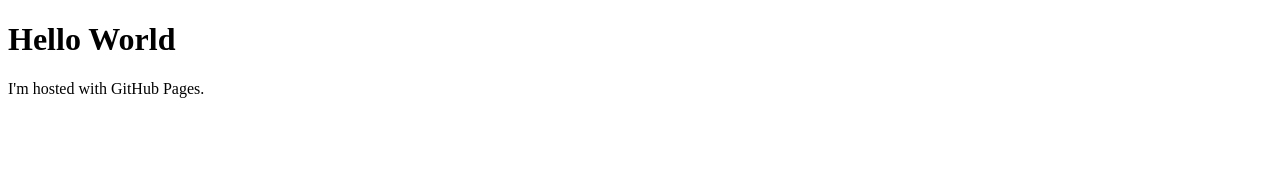
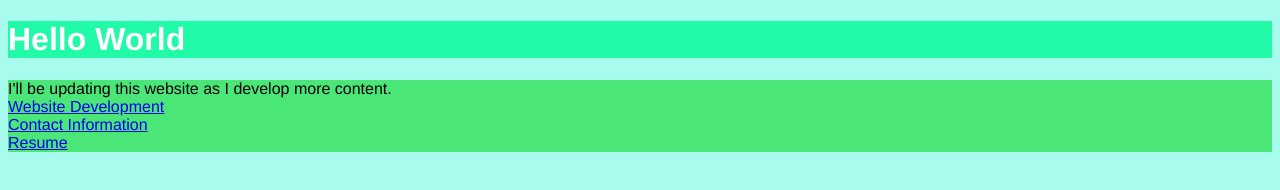
Before and after one commit to eriksallen/eriksallen.github.io, a plain HTML site: page index.html in a window 1280 px wide. Drawn offline with Linux system fonts and the light colour scheme.

Commit message:
Update 1
Links to new pages, image added

```diff
--- /dev/null
+++ b/css/styles.css
@@ -0,0 +1,13 @@
+body{
+	font-family: helvetica;
+	background-color: rgba(80,250,220,0.5);
+}
+
+h1{
+	background-color: rgba(0,250,150,0.8);
+	color:rgba(255,255,255);
+}
+
+p{
+	background-color: rgb(75,230,120);
+}
--- a/index.html
+++ b/index.html
@@ -1,7 +1,17 @@
 <!DOCTYPE html>
 <html>
-<body>
-<h1>Hello World</h1>
-<p>I'm hosted with GitHub Pages.</p>
-</body>
+	<head>
+		<title>Using External CSS</title>
+		<link href="css/styles.css" type="text/css" rel="stylesheet"/>
+	</head>
+	<body>
+		<h1>Hello World</h1>
+		<p>
+			I'll be updating this website as I develop more content.
+			<br /><a href="website/index.html">Website Development</a>
+			<br /><a href="contact/index.html">Contact Information</a>
+			<br /><a href="resume/index.html">Resume</a>
+
+		</p>
+	</body>
 </html>
```
Also changed, not shown: contact/index.html (added, +11 -0 lines), resume/index.html (added, +12 -0 lines), images/blacksands.jpg (added), images/sunPier.jpg (added), website/index.html (renamed from firstPage.html).
